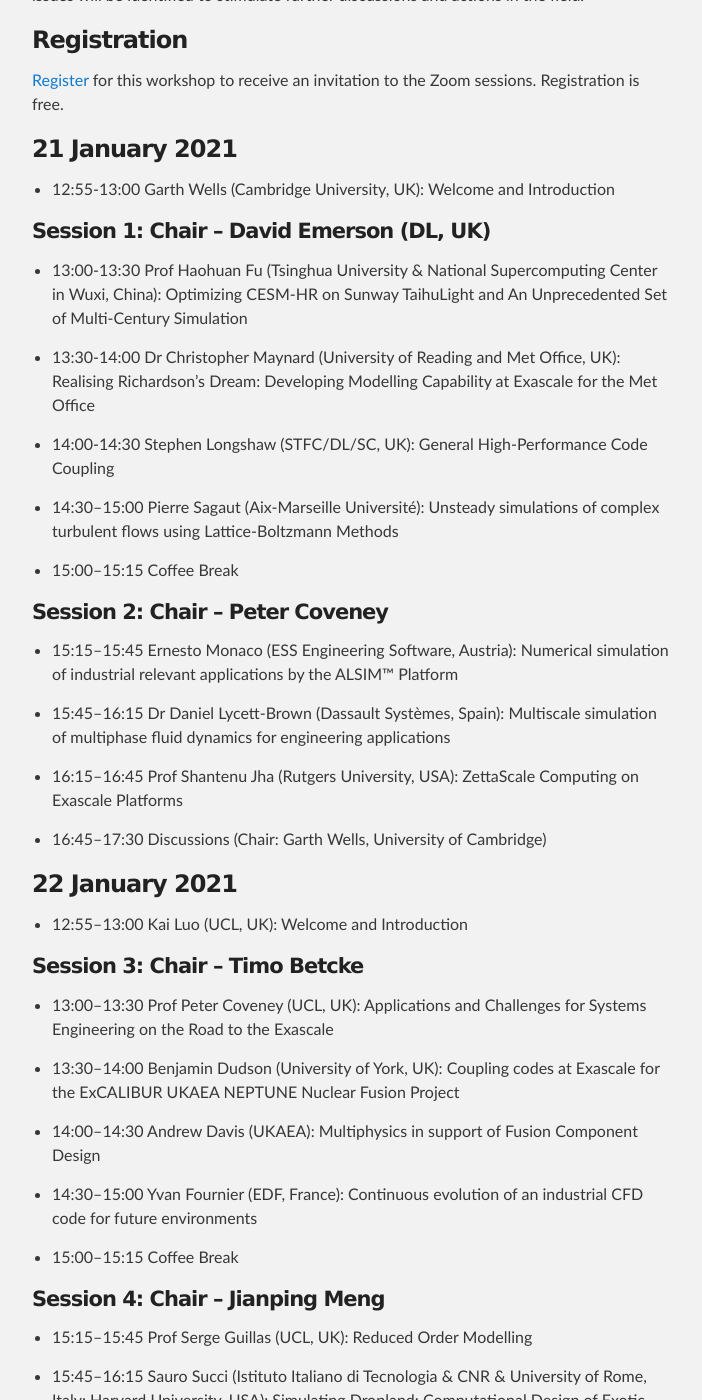
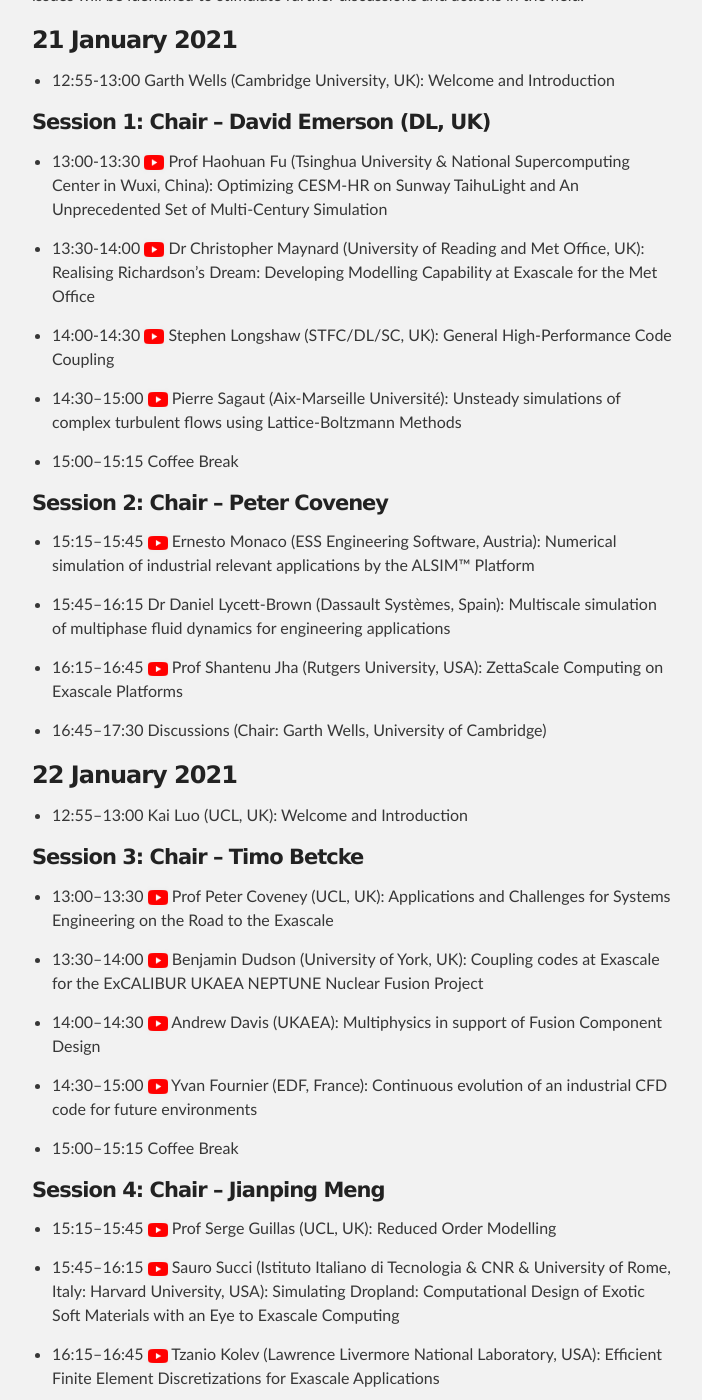
Before and after one commit to Excalibur-SLE/Excalibur-SLE.github.io, a Jekyll site: the page built from workshop3.md, in a window 1280 px wide and 1400 px high, scrolled down 873 px. Shown: the whole window, without its empty margins (288-990 px from the left). Built offline with Jekyll 4.4.1, drawn with Linux system fonts in a browser that asks for light colours; our own code applies the rules of GitHub Pages for plain Markdown files; some of the changed text lies outside the part shown.

Commit message:
Add youtube links

```diff
--- a/workshop3.md
+++ b/workshop3.md
@@ -31,34 +31,29 @@
 and remaining issues will be identified to stimulate further
 discussions and actions in the field.
 
-### Registration
-
-[Register](https://www.eventbrite.co.uk/e/towards-exascale-simulation-of-integrated-engineering-systems-tickets-135968203557) for this workshop to receive an invitation to the Zoom sessions. Registration is free.
-
-
 ### 21 January 2021
 
 - 12:55-13:00 Garth Wells (Cambridge University, UK): Welcome and Introduction
 
 #### Session 1: Chair – David Emerson (DL, UK)
 
-- 13:00-13:30 Prof Haohuan Fu (Tsinghua University & National Supercomputing Center in Wuxi, China): Optimizing CESM-HR on Sunway TaihuLight and An Unprecedented Set of Multi-Century Simulation
+- 13:00-13:30 <a href="https://youtu.be/rNzu7JzbE08">![video](/assets/images/yt_icon_rgb.png)</a> Prof Haohuan Fu (Tsinghua University & National Supercomputing Center in Wuxi, China): Optimizing CESM-HR on Sunway TaihuLight and An Unprecedented Set of Multi-Century Simulation
 
-- 13:30-14:00 Dr Christopher Maynard (University of Reading and Met Office, UK): Realising Richardson’s Dream: Developing Modelling Capability at Exascale for the Met Office
+- 13:30-14:00 <a href="https://youtu.be/59Xn-rrpY0Q">![video](/assets/images/yt_icon_rgb.png)</a> Dr Christopher Maynard (University of Reading and Met Office, UK): Realising Richardson’s Dream: Developing Modelling Capability at Exascale for the Met Office
 
-- 14:00-14:30 Stephen Longshaw (STFC/DL/SC, UK): General High-Performance Code Coupling
+- 14:00-14:30 <a href="https://youtu.be/4MfeY0Dwd2Y">![video](/assets/images/yt_icon_rgb.png)</a> Stephen Longshaw (STFC/DL/SC, UK): General High-Performance Code Coupling
 
-- 14:30–15:00 Pierre Sagaut (Aix-Marseille Université): Unsteady simulations of complex turbulent flows using Lattice-Boltzmann Methods
+- 14:30–15:00 <a href="https://youtu.be/9zZxCO3oI0g">![video](/assets/images/yt_icon_rgb.png)</a> Pierre Sagaut (Aix-Marseille Université): Unsteady simulations of complex turbulent flows using Lattice-Boltzmann Methods
 
 - 15:00–15:15 Coffee Break
 
 #### Session 2: Chair – Peter Coveney
 
-- 15:15–15:45 Ernesto Monaco (ESS Engineering Software, Austria): Numerical simulation of industrial relevant applications by the ALSIM™ Platform
+- 15:15–15:45  <a href="https://youtu.be/BBg3qC78QmY">![video](/assets/images/yt_icon_rgb.png)</a> Ernesto Monaco (ESS Engineering Software, Austria): Numerical simulation of industrial relevant applications by the ALSIM™ Platform
 
-- 15:45–16:15 Dr Daniel Lycett-Brown (Dassault Systèmes, Spain): Multiscale simulation of multiphase fluid dynamics for engineering applications
+- 15:45–16:15  Dr Daniel Lycett-Brown (Dassault Systèmes, Spain): Multiscale simulation of multiphase fluid dynamics for engineering applications
 
-- 16:15–16:45 Prof Shantenu Jha (Rutgers University, USA): ZettaScale Computing on Exascale Platforms
+- 16:15–16:45  <a href="https://youtu.be/eF64UG4BNQo">![video](/assets/images/yt_icon_rgb.png)</a> Prof Shantenu Jha (Rutgers University, USA): ZettaScale Computing on Exascale Platforms
 
 - 16:45–17:30 Discussions (Chair: Garth Wells, University of Cambridge)
 
@@ -68,23 +63,23 @@
 
 #### Session 3: Chair – Timo Betcke
 
-- 13:00–13:30 Prof Peter Coveney (UCL, UK): Applications and Challenges for Systems Engineering on the Road to the Exascale
+- 13:00–13:30  <a href="https://youtu.be/XlqyYkcdAN8">![video](/assets/images/yt_icon_rgb.png)</a> Prof Peter Coveney (UCL, UK): Applications and Challenges for Systems Engineering on the Road to the Exascale
 
-- 13:30–14:00 Benjamin Dudson (University of York, UK): Coupling codes at Exascale for the ExCALIBUR UKAEA NEPTUNE Nuclear Fusion Project
+- 13:30–14:00  <a href="https://youtu.be/G4wcRntgF4s">![video](/assets/images/yt_icon_rgb.png)</a> Benjamin Dudson (University of York, UK): Coupling codes at Exascale for the ExCALIBUR UKAEA NEPTUNE Nuclear Fusion Project
 
-- 14:00–14:30 Andrew Davis (UKAEA): Multiphysics in support of Fusion Component Design
+- 14:00–14:30  <a href="https://youtu.be/nyL3eocm7Jg">![video](/assets/images/yt_icon_rgb.png)</a> Andrew Davis (UKAEA): Multiphysics in support of Fusion Component Design
 
-- 14:30–15:00 Yvan Fournier (EDF, France): Continuous evolution of an industrial CFD code for future environments
+- 14:30–15:00  <a href="https://youtu.be/EA_GVrFp0Rw">![video](/assets/images/yt_icon_rgb.png)</a> Yvan Fournier (EDF, France): Continuous evolution of an industrial CFD code for future environments
 
 - 15:00–15:15 Coffee Break
 
 #### Session 4: Chair – Jianping Meng
 
-- 15:15–15:45 Prof Serge Guillas (UCL, UK): Reduced Order Modelling
+- 15:15–15:45  <a href="https://youtu.be/E_88IKy9Kh4">![video](/assets/images/yt_icon_rgb.png)</a> Prof Serge Guillas (UCL, UK): Reduced Order Modelling
 
-- 15:45–16:15 Sauro Succi (Istituto Italiano di Tecnologia & CNR & University of Rome, Italy: Harvard University, USA): Simulating Dropland: Computational Design of Exotic Soft Materials with an Eye to Exascale Computing
+- 15:45–16:15  <a href="https://youtu.be/8gaxwrBiyjA">![video](/assets/images/yt_icon_rgb.png)</a> Sauro Succi (Istituto Italiano di Tecnologia & CNR & University of Rome, Italy: Harvard University, USA): Simulating Dropland: Computational Design of Exotic Soft Materials with an Eye to Exascale Computing
 
-- 16:15–16:45 Tzanio Kolev (Lawrence Livermore National Laboratory, USA): Efficient Finite Element Discretizations for Exascale Applications
+- 16:15–16:45  <a href="https://youtu.be/lsBSctsSMFY">![video](/assets/images/yt_icon_rgb.png)</a> Tzanio Kolev (Lawrence Livermore National Laboratory, USA): Efficient Finite Element Discretizations for Exascale Applications
 
 - 16:45–17:30 Discussions (Chair: Kai Luo)
 
```
